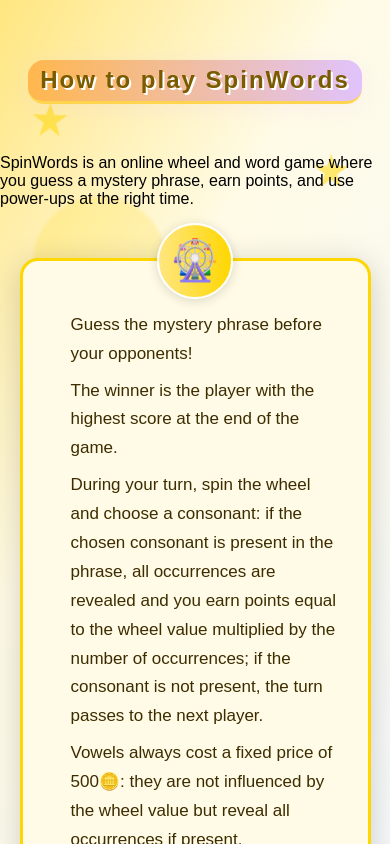
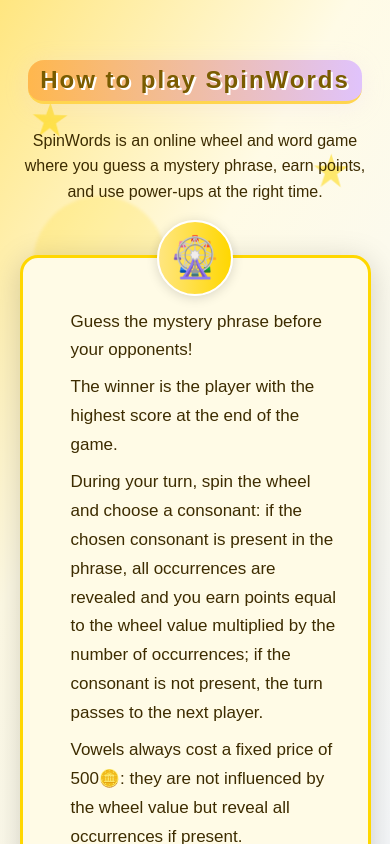
Before and after one commit to alemsc99/spin-the-wheel-fe, a React (Vite) app: page /en/rules in a window 390 px wide. Built offline with nearby package versions, Linux system fonts and the light colour scheme; no server answers.

Commit message:
Match rules intro typography to page content

```diff
--- a/src/components/rules/RulesPage.css
+++ b/src/components/rules/RulesPage.css
@@ -267,3 +267,24 @@ html, body {
     width: 100%;
   }
 }
+
+
+/* Intro text: same typography and palette as the rules inside the card. */
+.rules-intro {
+  max-width: 1000px;
+  width: min(90%, 1000px);
+  margin: -22px 0 0;
+  color: #3d2c00;
+  font-size: 17px;
+  line-height: 1.7;
+  text-align: center;
+  flex-shrink: 0;
+}
+
+@media (max-width: 600px) {
+  .rules-intro {
+    font-size: 16px;
+    line-height: 1.6;
+    margin-top: -26px;
+  }
+}
```
